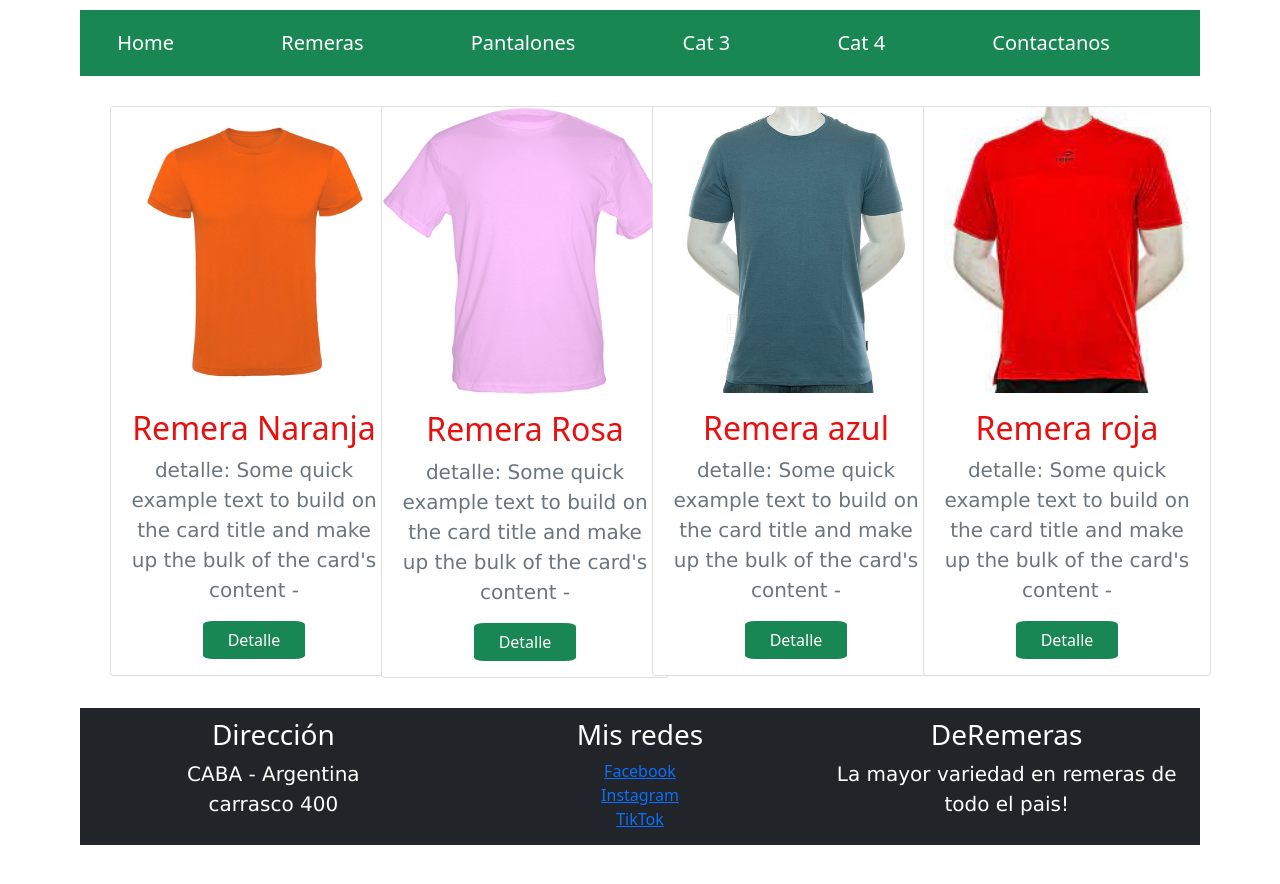
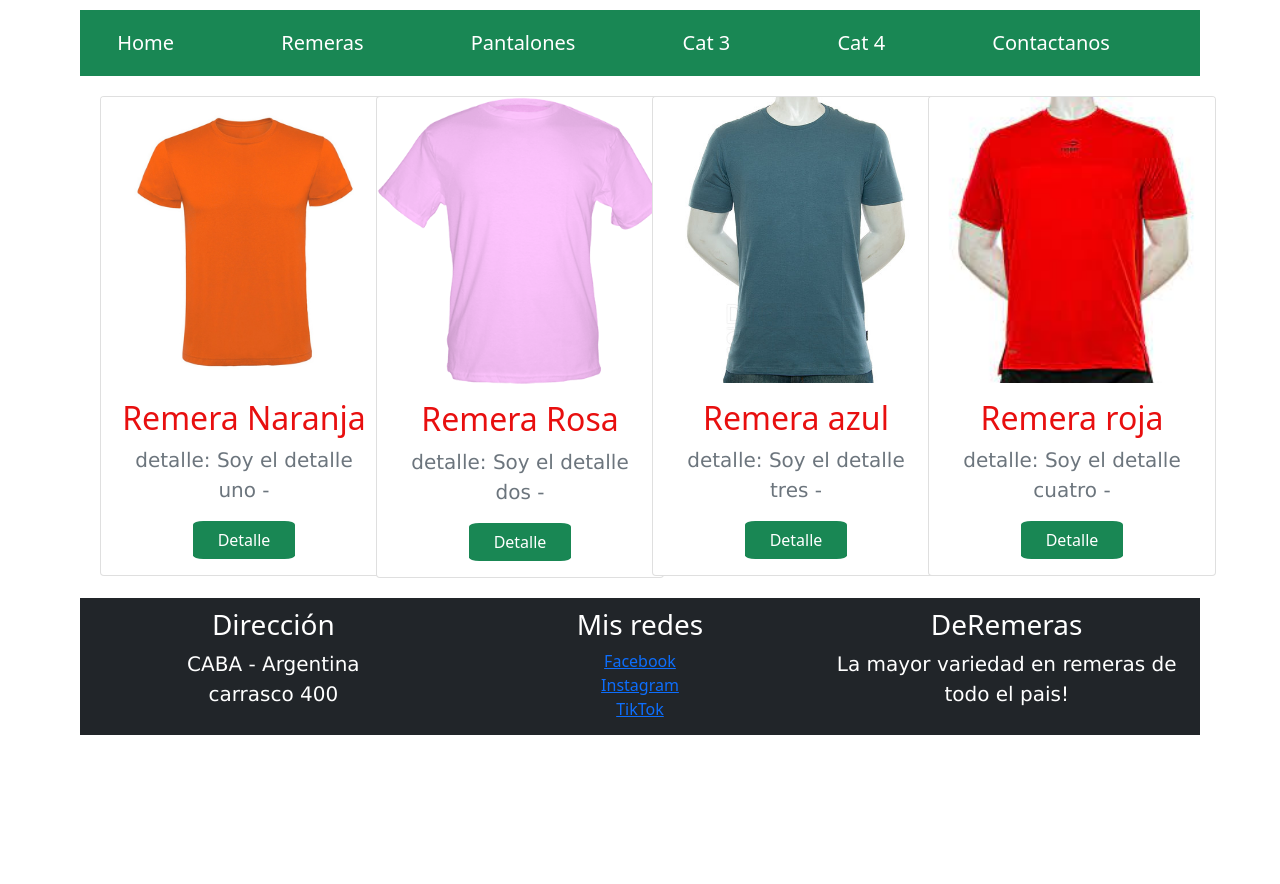
Before and after one commit to IvanErtel/react, a React (Create React App) app in the folder tp_final/: page /producto/1 in a window 1280 px wide. Shown: the top 884 px of the page. Built offline with nearby package versions, Linux system fonts and the light colour scheme.

Commit message:
detalle de productos

```diff
--- a/tp_final/src/App.js
+++ b/tp_final/src/App.js
@@ -6,15 +6,17 @@ import Menu from './Nav_bar';
 import Footer from './Footer_';
 import Contactos from './paginas/Contactos';
 import { Container} from 'react-bootstrap';
-import {Route, BrowserRouter, Routes} from 'react-router-dom';
+import {Route, BrowserRouter, Routes, useParams} from 'react-router-dom';
 import Inicio from './paginas/Inicio';
-import Productslista from './Productoslista';
+// import Productslista from './Productoslista';
 import Pantaloneslista from './Pantaloneslista'
+import { DetalleRemera } from './DetalleRemera';
+import Productos from './Productos';
 
 
 function App() {
   // const {productos} = useParams();
-
+  let { productoId } = useParams();
   return (
 
    <Container>
@@ -22,7 +24,8 @@ function App() {
     <Menu></Menu>
     <Routes>
       <Route path='/' element={<Inicio/>}></Route>
-      <Route path='/producto/:productosId' element={<Productslista/> }></Route>
+      <Route path='/producto/:Id' element={<Productos/> }></Route>
+      <Route path='/producto/:productosId' element={<DetalleRemera/> }></Route>
       <Route path='/pantalones/:pantalonesId' element={<Pantaloneslista/> }></Route>
       <Route path='/contacto' element={<Contactos/>}></Route>
     </Routes>
--- /dev/null
+++ b/tp_final/src/DetalleRemera.js
@@ -0,0 +1,20 @@
+import { getProducto } from './Productos'
+// import { Container, ListGroup } from "react-bootstrap";
+import { useParams } from 'react-router';
+export function DetalleRemera(){
+   let detalleRemera = getProducto();
+   let {productoId}= useParams();
+    return(
+
+        <div>
+          {detalleRemera.id}
+          <h1>{detalleRemera.nombre}</h1>
+          <p className="card-text text-secondary">
+                 detalle:{productoId} {detalleRemera.texto}
+          </p>
+         </div>
+
+
+    );
+
+}
--- a/tp_final/src/Productos.jsx
+++ b/tp_final/src/Productos.jsx
@@ -1,29 +1,30 @@
 import { Container, ListGroup } from "react-bootstrap";
 import { NavLink, useParams} from "react-router-dom";
 import './Productos.css';
+
     const productos =[
         {
          id: 1,
          nombre: "Remera Naranja",
-         texto:"Some quick example text to build on the card title and make up the bulk of the card's content",
+         texto:"Soy el detalle uno",
          img: "../remera_naranja.png"
         },
         {
             id: 2,
             nombre: "Remera Rosa",
-            texto:"Some quick example text to build on the card title and make up the bulk of the card's content",
+            texto:"Soy el detalle dos",
             img: "../remera_rosa.png"
         },
         {
             id: 3,
             nombre: "Remera azul",
-            texto:"Some quick example text to build on the card title and make up the bulk of the card's content",
+            texto:"Soy el detalle tres",
             img: "../remera_azul.jpg"
         },
         {
             id: 4,
             nombre: "Remera roja",
-            texto:"Some quick example text to build on the card title and make up the bulk of the card's content",
+            texto:"Soy el detalle cuatro",
             img: "../remera_roja.jpg"
         },
 
@@ -60,7 +61,7 @@ export function Productos(props){
                            <p className="card-text text-secondary">
                              detalle: {e.texto} {props.id}-
                            </p>
-                           <NavLink className="button" to={`/productos/${params.catId}/${e.id}`}> Detalle </NavLink>
+                           <NavLink className="button" to={`/producto/${params.Id}/${e.id}`}> Detalle </NavLink>
                             </div>
                          </div>
                          </div>
--- a/tp_final/src/Productoslista.js
+++ b/tp_final/src/Productoslista.js
@@ -1,25 +1,19 @@
-import { useEffect, useState } from 'react'
+// import { useEffect, useState } from 'react'
 import { Container, ListGroup } from 'react-bootstrap'
 import { useParams } from 'react-router-dom'
 import Productos, { getProducto } from './Productos'
 // import './ProductsList.css'
 
 
-function Productslista(props){
+function Productslista(){
 
-    const [productos, setProductos] = useState(false)
-    const {category} = useParams()
+    const producto = getProducto();
+    const params = useParams();
 
-    useEffect(()=>{
-        // fetch
-        setProductos([])
-    },[category])
     return(
         <Container>
             <ListGroup>
-
-                <Productos id={props.id}></Productos>
-                {/* <Productos id={props.id}></Productos> */}
+                <Productos id={params.id }> hola</Productos>
             </ListGroup>
         </Container>
     )
--- /dev/null
+++ b/tp_final/src/detalleRemera.css
@@ -0,0 +1,3 @@
+.hola{
+    color: black;
+}
```
